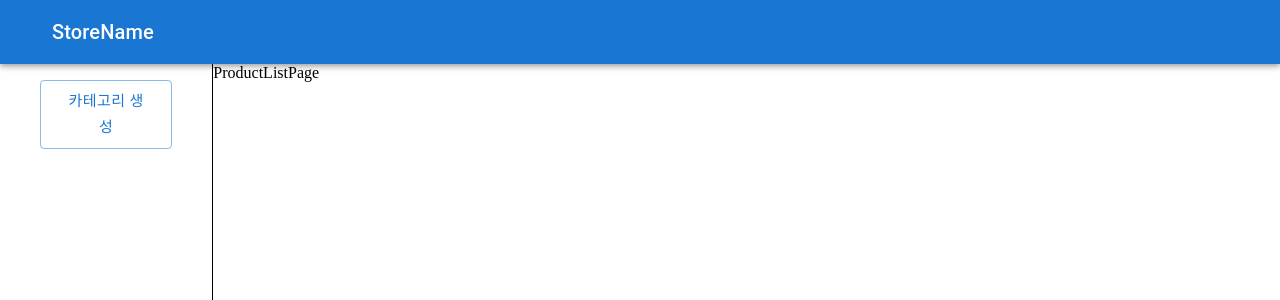
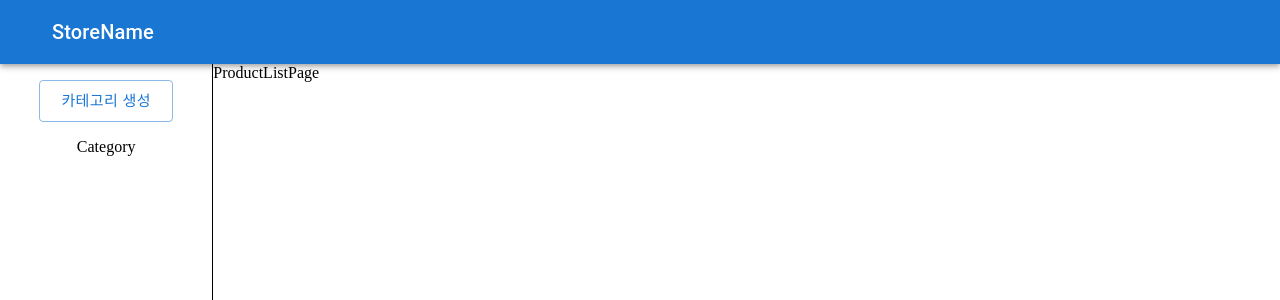
Before and after one commit to annoeul/Mosk-store, a React (Vite) app: page /home in a window 1280 px wide. Shown: the top 300 px of the page. Built offline with nearby package versions, Linux system fonts and the light colour scheme; no server answers.

Commit message:
feat : category 기능 구현 중

```diff
--- a/src/components/Category.jsx
+++ b/src/components/Category.jsx
@@ -0,0 +1,7 @@
+import React from "react"
+
+function Category() {
+  return <div>Category</div>
+}
+
+export default Category
--- a/src/pages/CategoryListPage.jsx
+++ b/src/pages/CategoryListPage.jsx
@@ -1,12 +1,41 @@
-import React from "react"
+import React, { useState } from "react"
 import Btn from "../components/Btn"
-import { Container } from "@mui/material"
+import { Box, ButtonGroup, Container, Grid, TextField } from "@mui/material"
+import Category from "../components/Category"
 
 function CategoryListPage() {
+  const [isCheck, setIsCheck] = useState(false)
+
+  const onClick = () => {
+    setIsCheck(!isCheck)
+  }
   return (
-    <Container>
-      <Btn variant="outlined" text="카테고리 생성" size="large" sx={{ m: 2 }} />
-    </Container>
+    <>
+      <Btn
+        variant="outlined"
+        text="카테고리 생성"
+        size="large"
+        sx={{ my: 2 }}
+        onClick={onClick}
+      />
+      {isCheck ? (
+        <Box>
+          <TextField
+            id="standard-basic"
+            label="카테고리 이름"
+            variant="standard"
+            sx={{ m: 2 }}
+          />
+          <ButtonGroup sx={{ m: 2 }}>
+            <Btn variant="outlined" text="취소" />
+            <Btn variant="contained" text="생성" />
+          </ButtonGroup>
+          <Category />
+        </Box>
+      ) : (
+        <Category />
+      )}
+    </>
   )
 }
 
```
